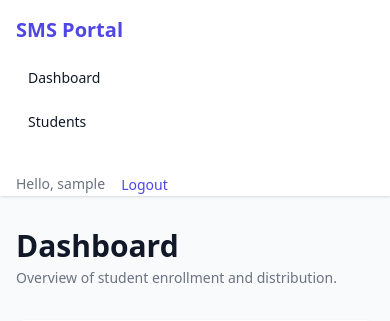
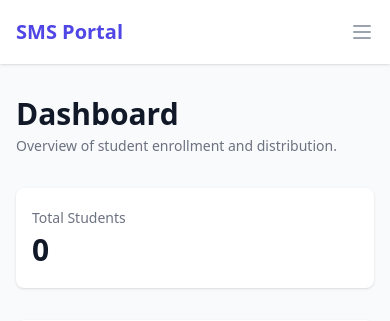
Before and after one commit to SatyajitKumar123/Student_Management_System, a Django app: page / in a window 390 px wide. Shown: the top 321 px of the page. Run offline with Django 5.2, Linux system fonts and the light colour scheme; the visitor is signed in with stand-in values (Sample User, id 1); data that the repository does not hold is empty; parts of the project's set-up code (start-up, migrations or seed data) failed here and were passed over; some libraries are stand-ins or nearby versions.

Commit message:
Added hamburger menu

```diff
--- a/templates/base.html
+++ b/templates/base.html
@@ -2,60 +2,94 @@
 <html lang="en">
 <head>
     <meta charset="UTF-8">
-    <!-- THIS IS THE MAGIC LINE FOR MOBILE RESPONSIVENESS -->
+    <!-- Mobile Responsive Meta Tag -->
     <meta name="viewport" content="width=device-width, initial-scale=1.0">
     <title>Student Management System</title>
 
-    <!-- Tailwind CSS -->
     <script src="https://cdn.tailwindcss.com"></script>
-
-    <!-- HTMX -->
     <script src="https://unpkg.com/htmx.org@1.9.10"></script>
-
-    <!-- Chart.js -->
     <script src="https://cdn.jsdelivr.net/npm/chart.js"></script>
 </head>
 <body class="bg-gray-50 text-gray-800 font-sans antialiased">
 
-    <!-- Responsive Navigation -->
+    <!-- NAVIGATION BAR -->
     <nav class="bg-white shadow mb-8">
         <div class="max-w-7xl mx-auto px-4 sm:px-6 lg:px-8">
-            <div class="flex flex-col md:flex-row md:justify-between md:h-16">
-                <!-- Logo and Links Area -->
-                <div class="flex flex-col md:flex-row md:items-center py-4 md:py-0">
-                    <div class="flex-shrink-0 flex items-center mb-4 md:mb-0">
+            <div class="flex justify-between h-16">
+
+                <!-- Left Side: Logo & Desktop Links -->
+                <div class="flex">
+                    <div class="flex-shrink-0 flex items-center">
                         <a href="{% url 'dashboard' %}" class="text-xl font-bold text-indigo-600">SMS Portal</a>
                     </div>
-                    <!-- Links (Always visible now, stacked on mobile) -->
-                    <div class="flex flex-col md:flex-row md:ml-6 md:space-x-8 space-y-2 md:space-y-0">
-                        <a href="{% url 'dashboard' %}" class="text-gray-900 hover:text-indigo-600 px-3 py-2 rounded-md text-sm font-medium">
+                    <!-- Desktop Links (HIDDEN on Mobile) -->
+                    <div class="hidden sm:ml-6 sm:flex sm:space-x-8">
+                        <a href="{% url 'dashboard' %}" class="border-transparent text-gray-500 hover:border-gray-300 hover:text-gray-700 inline-flex items-center px-1 pt-1 border-b-2 text-sm font-medium">
                             Dashboard
                         </a>
-                        <a href="{% url 'student_list' %}" class="text-gray-900 hover:text-indigo-600 px-3 py-2 rounded-md text-sm font-medium">
+                        <a href="{% url 'student_list' %}" class="border-transparent text-gray-500 hover:border-gray-300 hover:text-gray-700 inline-flex items-center px-1 pt-1 border-b-2 text-sm font-medium">
                             Students
                         </a>
                     </div>
                 </div>
 
-                <!-- Login/Logout Area -->
-                <div class="flex items-center mt-4 md:mt-0">
+                <!-- Right Side: Desktop User Menu (HIDDEN on Mobile) -->
+                <div class="hidden sm:flex sm:items-center sm:ml-6">
                     {% if user.is_authenticated %}
                         <span class="mr-4 text-sm text-gray-500">Hello, {{ user.username }}</span>
                         <form action="{% url 'logout' %}" method="post" class="inline">
                             {% csrf_token %}
-                            <button type="submit" class="text-sm text-indigo-600 hover:text-indigo-900 font-medium">
+                            <button type="submit" class="text-sm text-indigo-600 hover:text-indigo-900 bg-transparent border-none cursor-pointer">
                                 Logout
                             </button>
                         </form>
                     {% else %}
-                        <a href="{% url 'login' %}" class="text-sm text-indigo-600 hover:text-indigo-900 font-medium">Login</a>
+                        <a href="{% url 'login' %}" class="text-sm text-indigo-600 hover:text-indigo-900">Login</a>
+                    {% endif %}
+                </div>
+
+                <!-- HAMBURGER BUTTON (VISIBLE ONLY on Mobile) -->
+                <div class="-mr-2 flex items-center sm:hidden">
+                    <button type="button" onclick="toggleMenu()" class="inline-flex items-center justify-center p-2 rounded-md text-gray-400 hover:text-gray-500 hover:bg-gray-100 focus:outline-none focus:ring-2 focus:ring-inset focus:ring-indigo-500">
+                        <span class="sr-only">Open main menu</span>
+                        <!-- Icon -->
+                        <svg class="h-6 w-6" xmlns="http://www.w3.org/2000/svg" fill="none" viewBox="0 0 24 24" stroke="currentColor">
+                            <path stroke-linecap="round" stroke-linejoin="round" stroke-width="2" d="M4 6h16M4 12h16M4 18h16" />
+                        </svg>
+                    </button>
+                </div>
+            </div>
+        </div>
+
+        <!-- MOBILE MENU (Hidden by default, toggled via JS) -->
+        <div class="hidden sm:hidden" id="mobile-menu">
+            <div class="pt-2 pb-3 space-y-1">
+                <a href="{% url 'dashboard' %}" class="block pl-3 pr-4 py-2 border-l-4 border-transparent text-base font-medium text-gray-600 hover:bg-gray-50 hover:border-gray-300 hover:text-gray-800">
+                    Dashboard
+                </a>
+                <a href="{% url 'student_list' %}" class="block pl-3 pr-4 py-2 border-l-4 border-transparent text-base font-medium text-gray-600 hover:bg-gray-50 hover:border-gray-300 hover:text-gray-800">
+                    Students
+                </a>
+            </div>
+            <div class="pt-4 pb-4 border-t border-gray-200">
+                <div class="px-4">
+                    {% if user.is_authenticated %}
+                        <div class="text-base font-medium text-gray-800 mb-2">Signed in as: {{ user.username }}</div>
+                        <form action="{% url 'logout' %}" method="post">
+                            {% csrf_token %}
+                            <button type="submit" class="text-sm font-medium text-red-600 hover:text-red-900">
+                                Sign out
+                            </button>
+                        </form>
+                    {% else %}
+                        <a href="{% url 'login' %}" class="block text-base font-medium text-indigo-600 hover:text-indigo-800">Login</a>
                     {% endif %}
                 </div>
             </div>
         </div>
     </nav>
 
-    <!-- Main Content -->
+    <!-- MAIN CONTENT -->
     <div class="max-w-7xl mx-auto px-4 sm:px-6 lg:px-8 pb-10">
         {% if messages %}
             {% for message in messages %}
@@ -69,5 +103,16 @@
         {% endblock %}
     </div>
 
+    <!-- JAVASCRIPT TO TOGGLE MENU -->
+    <script>
+        function toggleMenu() {
+            var menu = document.getElementById('mobile-menu');
+            if (menu.classList.contains('hidden')) {
+                menu.classList.remove('hidden');
+            } else {
+                menu.classList.add('hidden');
+            }
+        }
+    </script>
 </body>
 </html>
```
